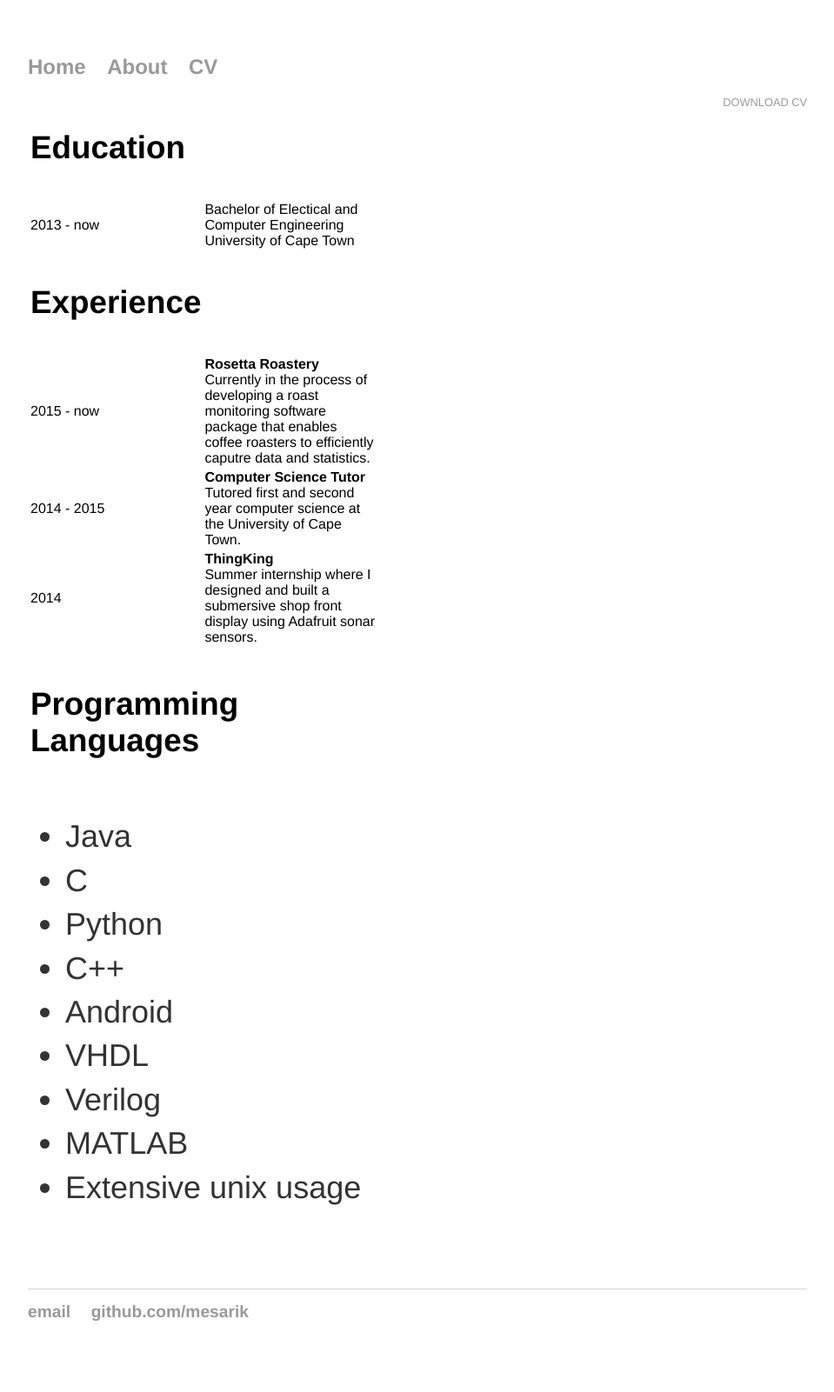
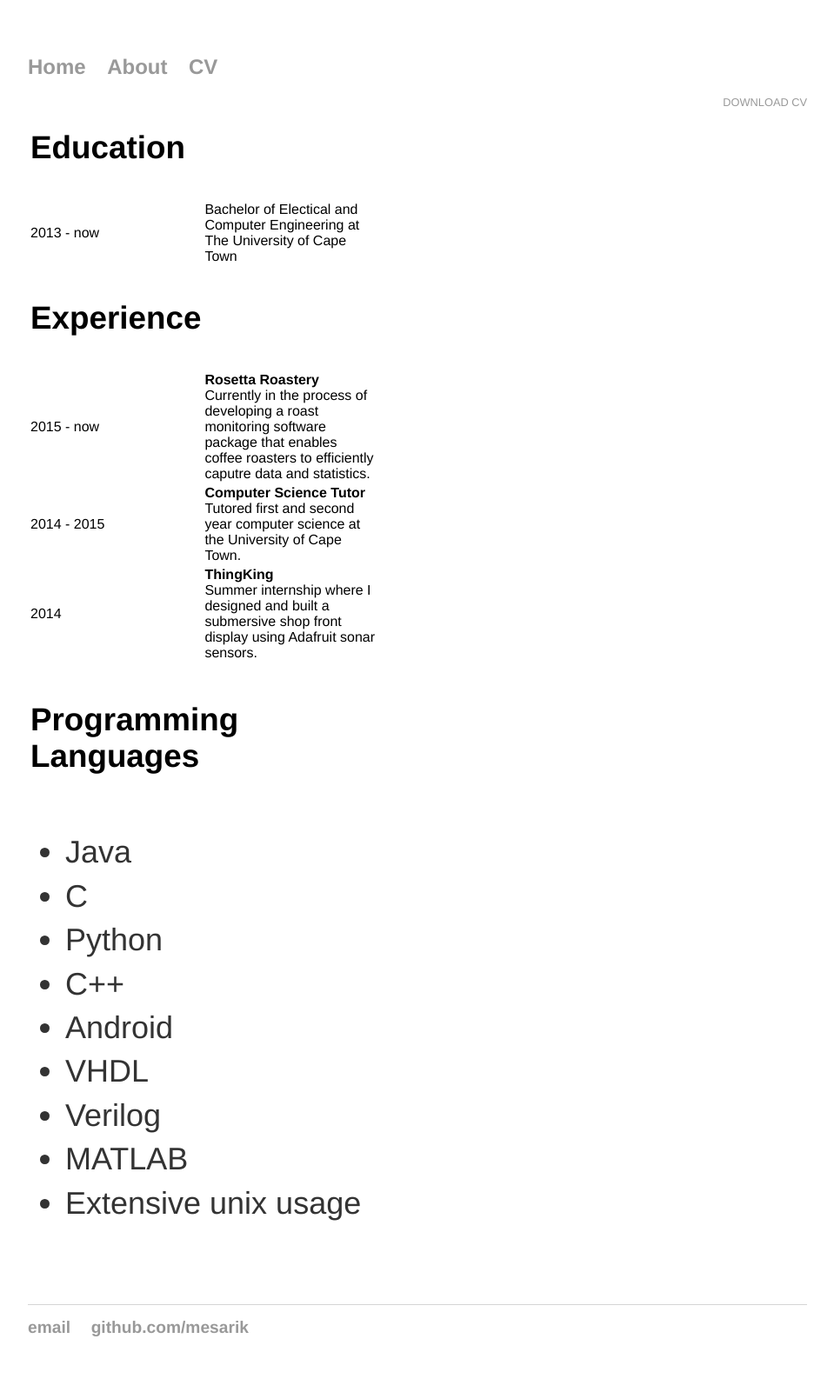
Before and after one commit to mesarcik/mesarcik.github.io, a Jekyll site: the page built from cv/index.html, in a window 1280 px wide. Shown: the whole page at 87% size, without its empty margins (160-1119 px from the left). Built offline with Jekyll 4.4.1, drawn with Linux system fonts in a browser that asks for light colours.

Commit message:
git_uploader.sh

```diff
--- a/cv/index.html
+++ b/cv/index.html
@@ -12,8 +12,7 @@ title: Misha Mesarcik's CV
 						</tr>
 							<tr>
 								<td> 2013 - now</td>
-								<td> Bachelor of Electical and Computer Engineering <br>
-									 University of Cape Town</td>
+								<td> Bachelor of Electical and Computer Engineering at The University of Cape Town</td>
 
 							</tr>
 
```
